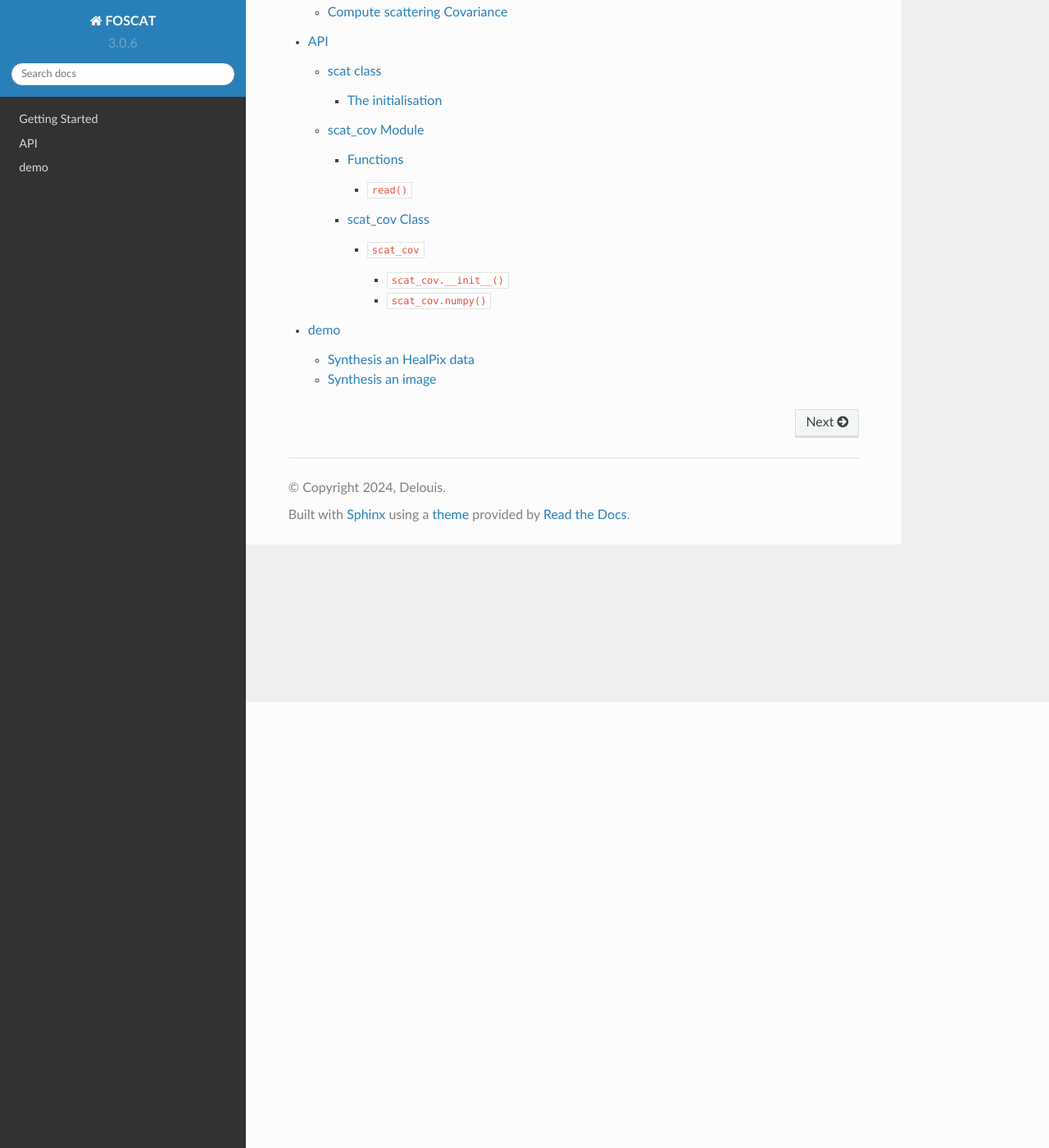
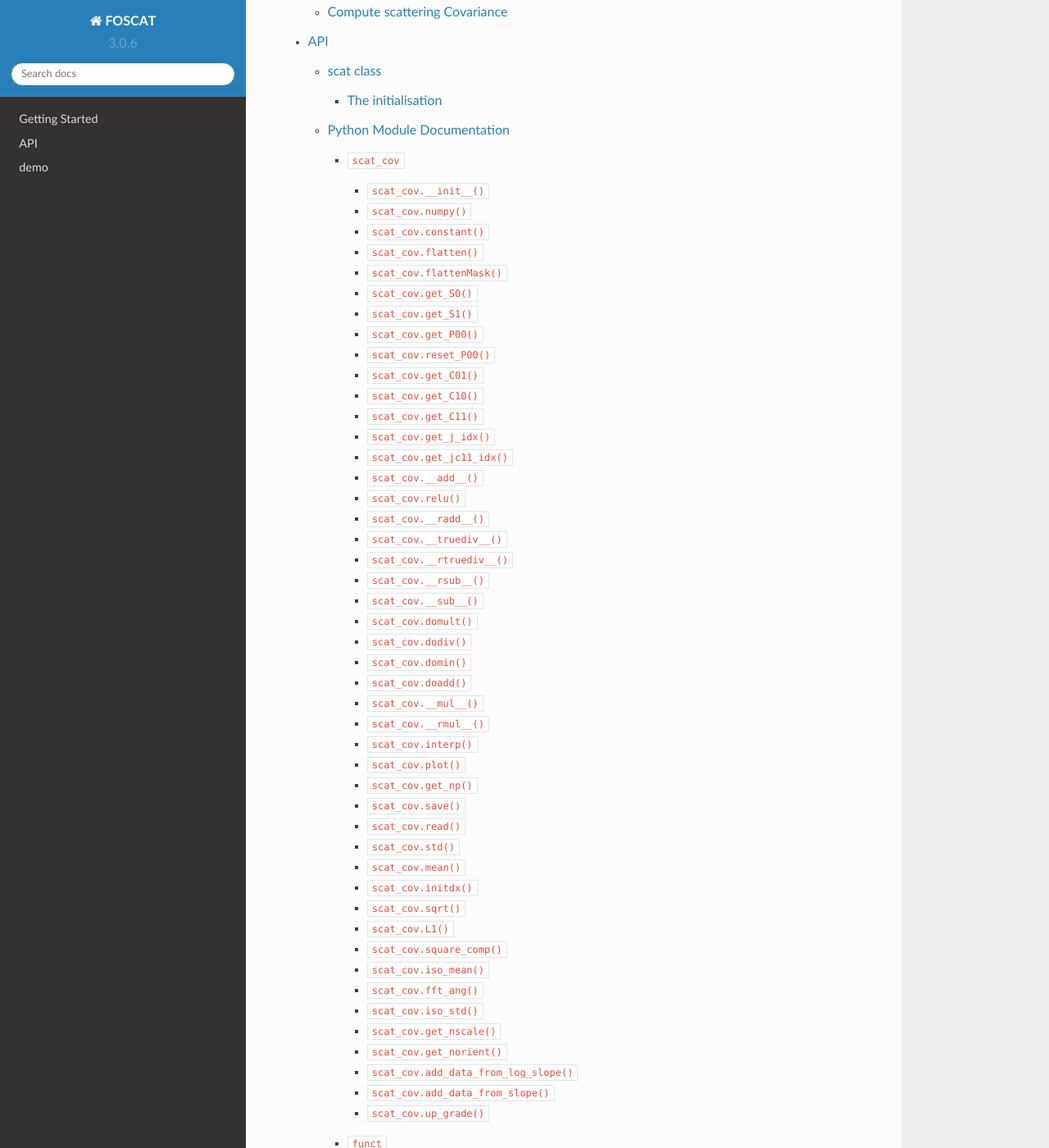
Before and after one commit to jmdelouis/FoscatTheDoc, a Sphinx documentation site: the page built from docs/source/index.rst, in a window 1280 px wide and 1400 px high, scrolled down 544 px. Shown: the whole window at 82% size. Built offline with Sphinx 7.4.7 and the Read the Docs theme 2.0.0, drawn with Linux system fonts in a browser that asks for light colours; some of the changed lines change nothing that is shown; some of the changed text lies outside the part shown.

Commit message:
add scat_cov4

```diff
--- a/docs/source/scat_cov.rst
+++ b/docs/source/scat_cov.rst
@@ -1,39 +1,288 @@
+Python Module Documentation
+=============================
 
-scat_cov Module
-===============
+.. class:: scat_cov
 
-This module defines the ``scat_cov`` class and related functions.
+   Description of the class.
 
-Functions
----------
+   .. method:: __init__(self, s0, p00, c01, c11, s1, c10, backend)
 
-.. function:: read(filename)
+      Description of the method.
 
-   Reads data from the specified file and returns a ``scat_cov`` object.
+   .. method:: numpy(self)
 
-   :param filename: The name of the file to read from.
-   :type filename: str
-   :returns: A ``scat_cov`` object initialized with data from the file.
+      Description of the method.
 
-scat_cov Class
---------------
+   .. method:: constant(self)
 
-.. class:: scat_cov(s0, p00, c01, c11, s1=None, c10=None, backend=None)
+      Description of the method.
 
-   Represents a scatter covariance object with attributes and methods for managing scatter covariance data.
+   .. method:: flatten(self)
 
-   :param s0: Description of `s0`.
-   :param p00: Description of `p00`.
-   :param c01: Description of `c01`.
-   :param c11: Description of `c11`.
-   :param s1: Description of `s1`. Optional.
-   :param c10: Description of `c10`. Optional.
-   :param backend: Description of the backend. Optional.
+      Description of the method.
 
-   .. method:: __init__(s0, p00, c01, c11, s1=None, c10=None, backend=None)
+   .. method:: flattenMask(self)
 
-      Initializes a new instance of the ``scat_cov`` class.
+      Description of the method.
 
-   .. method:: numpy()
+   .. method:: get_S0(self)
 
-      Converts the attributes to numpy arrays and returns a new ``scat_cov`` object with these numpy arrays.
+      Description of the method.
+
+   .. method:: get_S1(self)
+
+      Description of the method.
+
+   .. method:: get_P00(self)
+
+      Description of the method.
+
+   .. method:: reset_P00(self)
+
+      Description of the method.
+
+   .. method:: get_C01(self)
+
+      Description of the method.
+
+   .. method:: get_C10(self)
+
+      Description of the method.
+
+   .. method:: get_C11(self)
+
+      Description of the method.
+
+   .. method:: get_j_idx(self)
+
+      Description of the method.
+
+   .. method:: get_jc11_idx(self)
+
+      Description of the method.
+
+   .. method:: __add__(self, other)
+
+      Description of the method.
+
+   .. method:: relu(self)
+
+      Description of the method.
+
+   .. method:: __radd__(self, other)
+
+      Description of the method.
+
+   .. method:: __truediv__(self, other)
+
+      Description of the method.
+
+   .. method:: __rtruediv__(self, other)
+
+      Description of the method.
+
+   .. method:: __rsub__(self, other)
+
+      Description of the method.
+
+   .. method:: __sub__(self, other)
+
+      Description of the method.
+
+   .. method:: domult(self, x, y)
+
+      Description of the method.
+
+   .. method:: dodiv(self, x, y)
+
+      Description of the method.
+
+   .. method:: domin(self, x, y)
+
+      Description of the method.
+
+   .. method:: doadd(self, x, y)
+
+      Description of the method.
+
+   .. method:: __mul__(self, other)
+
+      Description of the method.
+
+   .. method:: __rmul__(self, other)
+
+      Description of the method.
+
+   .. method:: interp(self, nscale, extend, constant)
+
+      Description of the method.
+
+   .. method:: plot(self, name, hold, color, lw, legend)
+
+      Description of the method.
+
+   .. method:: get_np(self, x)
+
+      Description of the method.
+
+   .. method:: save(self, filename)
+
+      Description of the method.
+
+   .. method:: read(self, filename)
+
+      Description of the method.
+
+   .. method:: std(self)
+
+      Description of the method.
+
+   .. method:: mean(self)
+
+      Description of the method.
+
+   .. method:: initdx(self, norient)
+
+      Description of the method.
+
+   .. method:: sqrt(self)
+
+      Description of the method.
+
+   .. method:: L1(self)
+
+      Description of the method.
+
+   .. method:: square_comp(self)
+
+      Description of the method.
+
+   .. method:: iso_mean(self, repeat)
+
+      Description of the method.
+
+   .. method:: fft_ang(self, nharm)
+
+      Description of the method.
+
+   .. method:: iso_std(self, repeat)
+
+      Description of the method.
+
+   .. method:: get_nscale(self)
+
+      Description of the method.
+
+   .. method:: get_norient(self)
+
+      Description of the method.
+
+   .. method:: add_data_from_log_slope(self, y, n, ds)
+
+      Description of the method.
+
+   .. method:: add_data_from_slope(self, y, n, ds)
+
+      Description of the method.
+
+   .. method:: up_grade(self, nscale, ds)
+
+      Description of the method.
+
+.. class:: funct
+
+   Description of the class.
+
+   .. method:: fill(self, im, nullval)
+
+      Fill the ``im`` samples equal to ``nullval`` in such way that the ``scat_cov`` computation as less affected by unknown data. Be aware that a mask should used to get the proper statistic while doing
+
+   .. method:: moments(self, list_scat)
+
+      Calculate the mean and the standard deviation for a list of ``scat_cov`` objects provided by ``list_scat``. The return value is ``scat_mean, scat_std``, which are two ``scat_cov`` objects representing the mean and the standard deviation values, respectively.
+
+   .. method:: eval(self, image1, image2, mask, norm, Auto, calc_var)
+
+      Calculates the scattering correlations for a batch of images. Mean are done over pixels.
+mean of modulus:
+                S1 = <|I * Psi_j3|>
+     Normalization : take the log
+power spectrum:
+                P00 = <|I * Psi_j3|^2>
+    Normalization : take the log
+orig. x modulus:
+                C01 = < (I * Psi)_j3 x (|I * Psi_j2| * Psi_j3)^* >
+     Normalization : divide by (P00_j2 * P00_j3)^0.5
+modulus x modulus:
+                C11 = <(|I * psi1| * psi3)(|I * psi2| * psi3)^*>
+     Normalization : divide by (P00_j1 * P00_j2)^0.5
+Parameters
+----------
+image1: tensor
+    Image on which we compute the scattering coefficients [Nbatch, Npix, 1, 1]
+image2: tensor
+    Second image. If not None, we compute cross-scattering covariance coefficients.
+mask:
+norm: None or str
+    If None no normalization is applied, if 'auto' normalize by the reference P00,
+    if 'self' normalize by the current P00.
+all_cross: False or True
+    If False compute all the coefficient even the Imaginary part,
+    If True return only the terms computable in the auto case.
+Returns
+-------
+S1, P00, C01, C11 normalized
+
+   .. method:: clean_norm(self)
+
+      Description of the method.
+
+   .. method:: _compute_C01(self, j2, conv, vmask, M_dic, MconvPsi_dic, calc_var, return_data)
+
+      Compute the C01 coefficients (auto or cross)
+C01 = < (Ia * Psi)_j3 x (|Ib * Psi_j2| * Psi_j3)^* >_pix
+Parameters
+----------
+Returns
+-------
+cc01, sc01: real and imag parts of C01 coeff
+
+   .. method:: _compute_C11(self, j1, j2, vmask, M1convPsi_dic, M2convPsi_dic, calc_var, return_data)
+
+      Internal method not to be used.
+
+   .. method:: square(self, x)
+
+      Compute all coefficients (S1, P00, C01, C11, ...) attached to the ``scat_cov`` x with the square of their values.
+
+   .. method:: sqrt(self, x)
+
+      Compute all coefficients (S1, P00, C01, C11, ...) attached to the ``scat_cov`` x with the square root of their values.
+
+   .. method:: reduce_mean(self, x)
+
+      Compute the mean values of all the coefficients.
+
+   .. method:: reduce_sum(self, x)
+
+      Compute the sum values of all the coefficients.
+
+   .. method:: ldiff(self, sig, x)
+
+      Description of the method.
+
+   .. method:: log(self, x)
+
+      Compute all coefficients (S1, P00, C01, C11, ...) attached to the ``scat_cov`` x with the logarithm of their values.
+
+   .. method:: std(self, list_of_sc)
+
+      Do the standard deviation of all the coefficients
+
+   .. method:: eval_comp_fast(self, image1, image2, mask, norm, Auto)
+
+     Internal method not to be used .
+
+   .. method:: eval_fast(self, image1, image2, mask, norm, Auto)
+
+     Same method than ``eval`` but run in Graph Execution mode fastest while doing lot of eval_fast. The first execution could be long.
```
